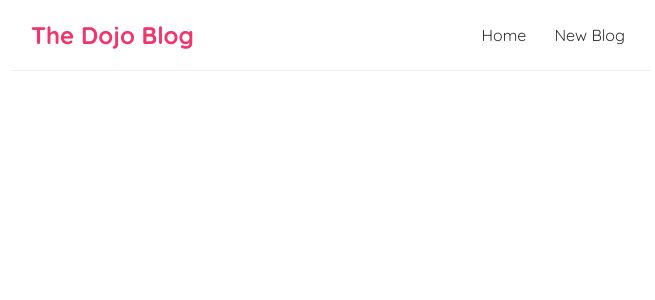
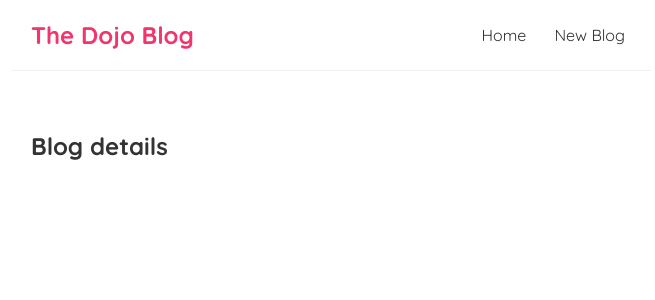
Before and after one commit to lawlawson/dojo-blog, a React (Create React App) app: page /blogs/1 in a window 1280 px wide. Shown: the top 300 px of the page, without its empty margins (309-964 px from the left). Built offline with nearby package versions, Linux system fonts and the light colour scheme.

Commit message:
Added route to App.js

```diff
--- a/src/App.js
+++ b/src/App.js
@@ -2,6 +2,7 @@ import Navbar from './Navbar';
 import Home from './Home';
 import { BrowserRouter as Router, Route, Switch } from 'react-router-dom';
 import Create from './Create';
+import BlogDetails from './BlogDetails';
 
 function App() {
   return (
@@ -16,6 +17,9 @@ function App() {
             <Route path='/create'>
               <Create />
             </Route>
+            <Route path='/blogs/:id'>
+              <BlogDetails />
+            </Route>
           </Switch>
         </div>
       </div>
```
Also changed, not shown: 1 other file (tests, documents, lock files or other folders).
